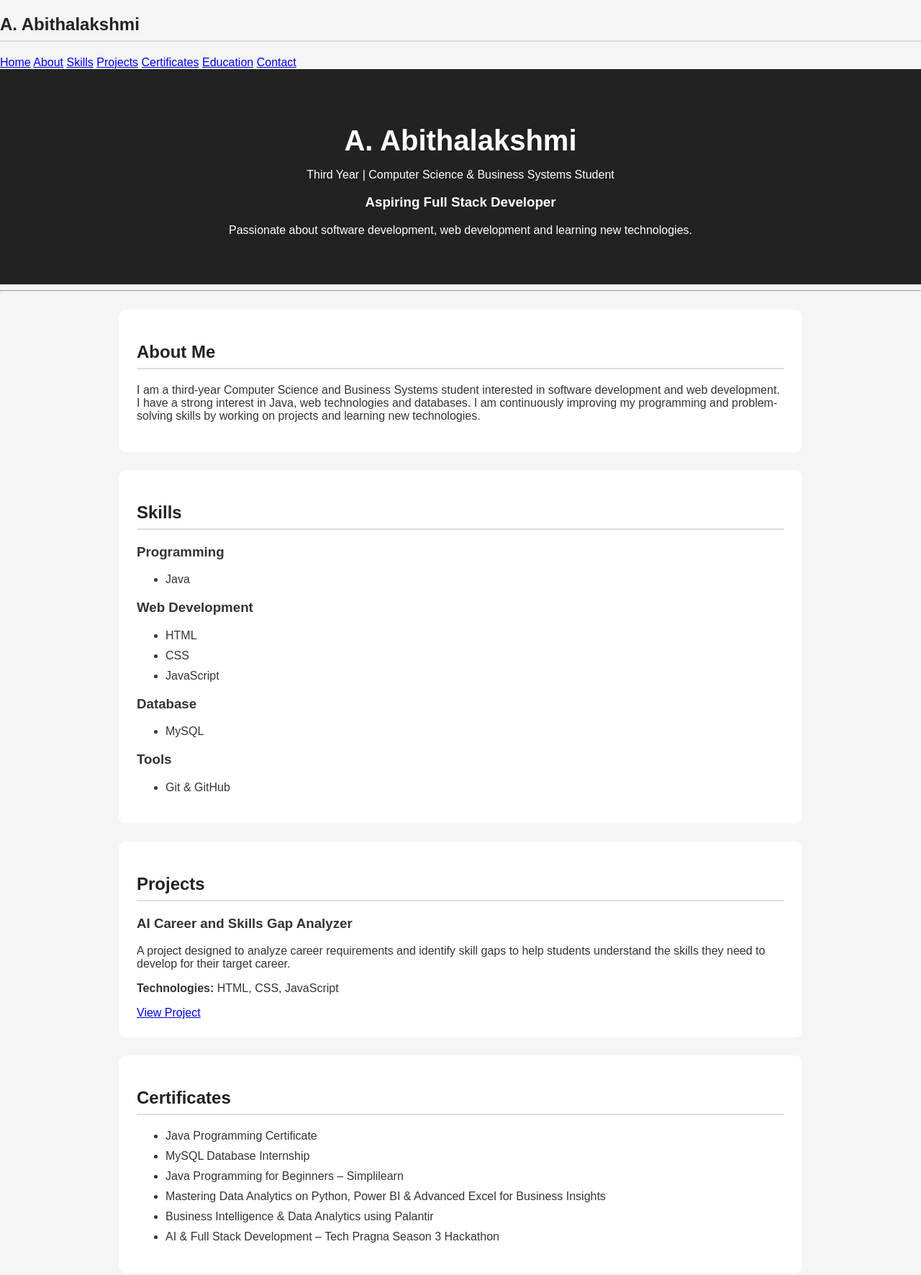
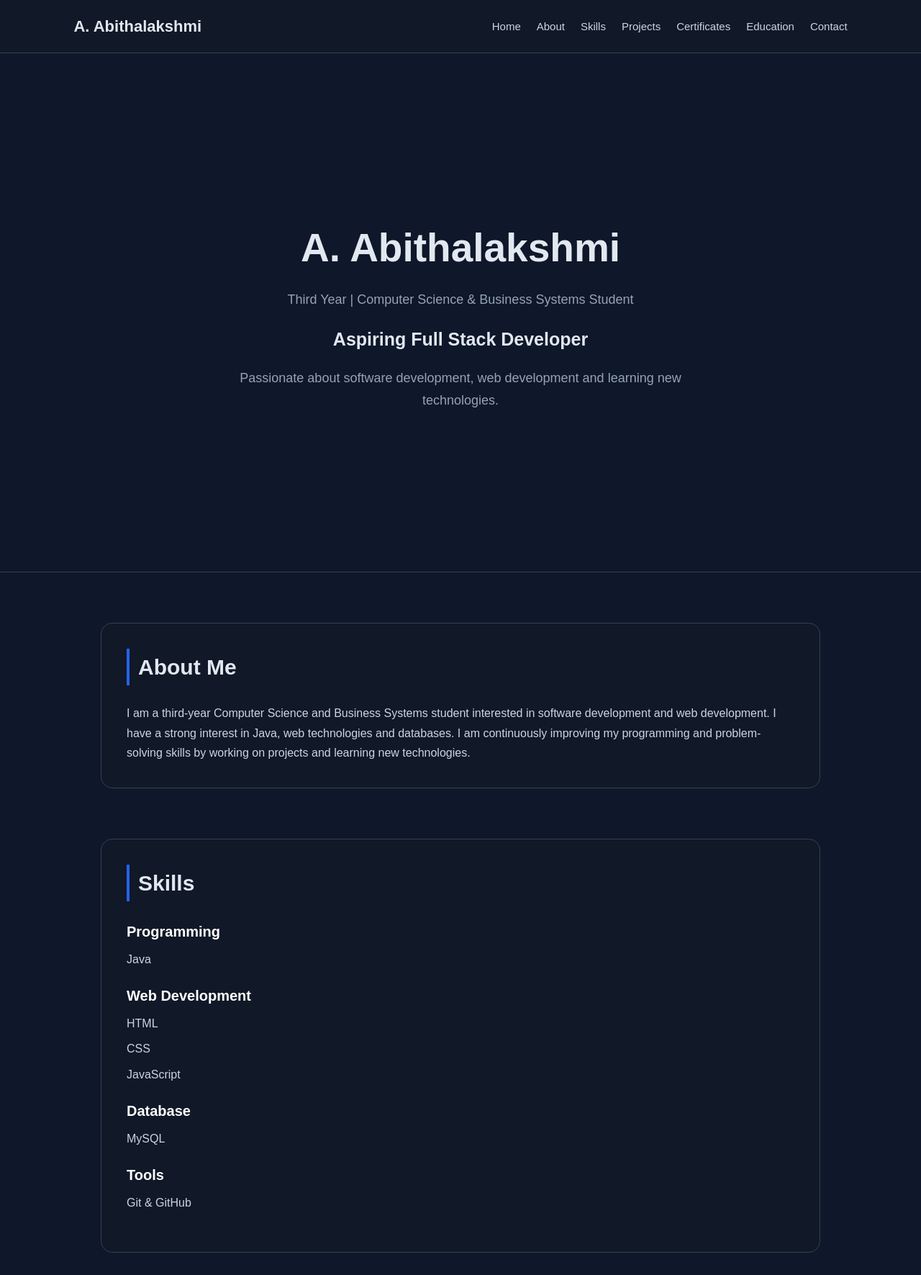
Before and after one commit to abithalakshmia4-code/My-portfolio-, a plain HTML site: page index.html in a window 1280 px wide. Shown: the top 1771 px of the page at 72% size. Drawn offline with Linux system fonts and the light colour scheme.

Commit message:
Update style.css

```diff
--- a/style.css
+++ b/style.css
@@ -1,43 +1,257 @@
+/* General */
+
+* {
+  margin: 0;
+  padding: 0;
+  box-sizing: border-box;
+  }
+
+html {
+scroll-behavior: smooth;
+}
+
 body {
-    font-family: Arial, sans-serif;
-    margin: 0;
-    background: #f5f5f5;
-    color: #333;
+font-family: Arial, sans-serif;
+background: #0f172a;
+color: #e2e8f0;
+line-height: 1.7;
+}
+
+/* Navigation */
+nav {
+position: sticky;
+top: 0;
+z-index: 1000;
+
+display: flex;
+align-items: center;
+gap: 22px;
+
+padding: 18px 8%;
+
+background: #111827;
+border-bottom: 1px solid #334155;
+
+}
+
+nav h2 {
+margin-right: auto;
+font-size: 22px;
+}
+
+nav a {
+color: #cbd5e1;
+text-decoration: none;
+font-size: 15px;
+transition: 0.3s;
+}
+
+nav a:hover {
+color: #ffffff;
+}
+
+/* Home / Header */
+header {
+min-height: 90vh;
+
+display: flex;
+flex-direction: column;
+justify-content: center;
+align-items: center;
+
+text-align: center;
+padding: 60px 20px;
+
+background: #0f172a;
+
+}
+
+header h1 {
+font-size: 55px;
+margin-bottom: 10px;
+}
+
+header p {
+max-width: 650px;
+color: #94a3b8;
+font-size: 18px;
+}
+
+header h3 {
+margin: 18px 0;
+font-size: 25px;
+}
+
+/* Resume / Button style */
+header a,
+section a {
+display: inline-block;
+
+margin-top: 20px;
+padding: 11px 22px;
+
+background: #2563eb;
+color: white;
+
+text-decoration: none;
+border-radius: 8px;
+
+transition: 0.3s;
+
+}
+
+header a:hover,
+section a:hover {
+transform: translateY(-3px);
+background: #1d4ed8;
+}
+
+/* Horizontal line */
+hr {
+border: none;
+border-top: 1px solid #334155;
+}
+
+/* Sections */
+section {
+max-width: 1000px;
+margin: 70px auto;
+padding: 35px;
+
+background: #111827;
+border: 1px solid #334155;
+border-radius: 16px;
+
+}
+
+section h2 {
+margin-bottom: 25px;
+
+font-size: 30px;
+border-left: 4px solid #2563eb;
+padding-left: 12px;
+
+}
+
+section h3 {
+margin-top: 20px;
+margin-bottom: 8px;
+font-size: 20px;
+}
+
+section p {
+color: #cbd5e1;
+}
+
+section ul {
+list-style: none;
+margin-bottom: 20px;
+}
+
+section ul li {
+margin: 8px 0;
+color: #cbd5e1;
+}
+
+/* Skills */
+#skills h3 {
+color: #ffffff;
+}
+
+/* Projects */
+#projects h3 {
+font-size: 24px;
+}
+
+#projects p {
+margin-bottom: 8px;
+}
+
+/* Certificates */
+#certificates li {
+padding: 12px 15px;
+margin: 10px 0;
+
+background: #1e293b;
+border-radius: 8px;
+
+border-left: 3px solid #2563eb;
+
+}
+
+/* Contact */
+#contact a {
+margin-top: 0;
+padding: 0;
+
+background: transparent;
+color: #60a5fa;
+
+border-radius: 0;
+
+}
+
+#contact a:hover {
+background: transparent;
+color: #93c5fd;
+transform: none;
+}
+
+/* Footer */
+footer {
+text-align: center;
+padding: 30px 20px;
+
+background: #111827;
+border-top: 1px solid #334155;
+
+color: #94a3b8;
+
+}
+
+/* Mobile Responsive */
+@media (max-width: 768px) {
+
+nav {
+    flex-wrap: wrap;
+    justify-content: center;
+    gap: 12px;
+    padding: 15px;
+}
+
+nav h2 {
+    width: 100%;
+    text-align: center;
+    margin-bottom: 5px;
+}
+
+nav a {
+    font-size: 13px;
 }
 
 header {
-    background: #222;
-    color: white;
-    text-align: center;
-    padding: 50px 20px;
+    min-height: 80vh;
 }
 
 header h1 {
     font-size: 40px;
-    margin-bottom: 10px;
+}
+
+header p {
+    font-size: 16px;
+}
+
+header h3 {
+    font-size: 21px;
 }
 
 section {
-    max-width: 900px;
-    margin: 25px auto;
-    padding: 25px;
-    background: white;
-    border-radius: 10px;
+    margin: 35px 15px;
+    padding: 25px 20px;
 }
 
-h2 {
-    color: #222;
-    border-bottom: 2px solid #ddd;
-    padding-bottom: 8px;
+section h2 {
+    font-size: 25px;
 }
 
-li {
-    margin: 10px 0;
 }
-
-footer {
-    text-align: center;
-    padding: 20px;
-    background: #222;
-    color: white;
-}
```
